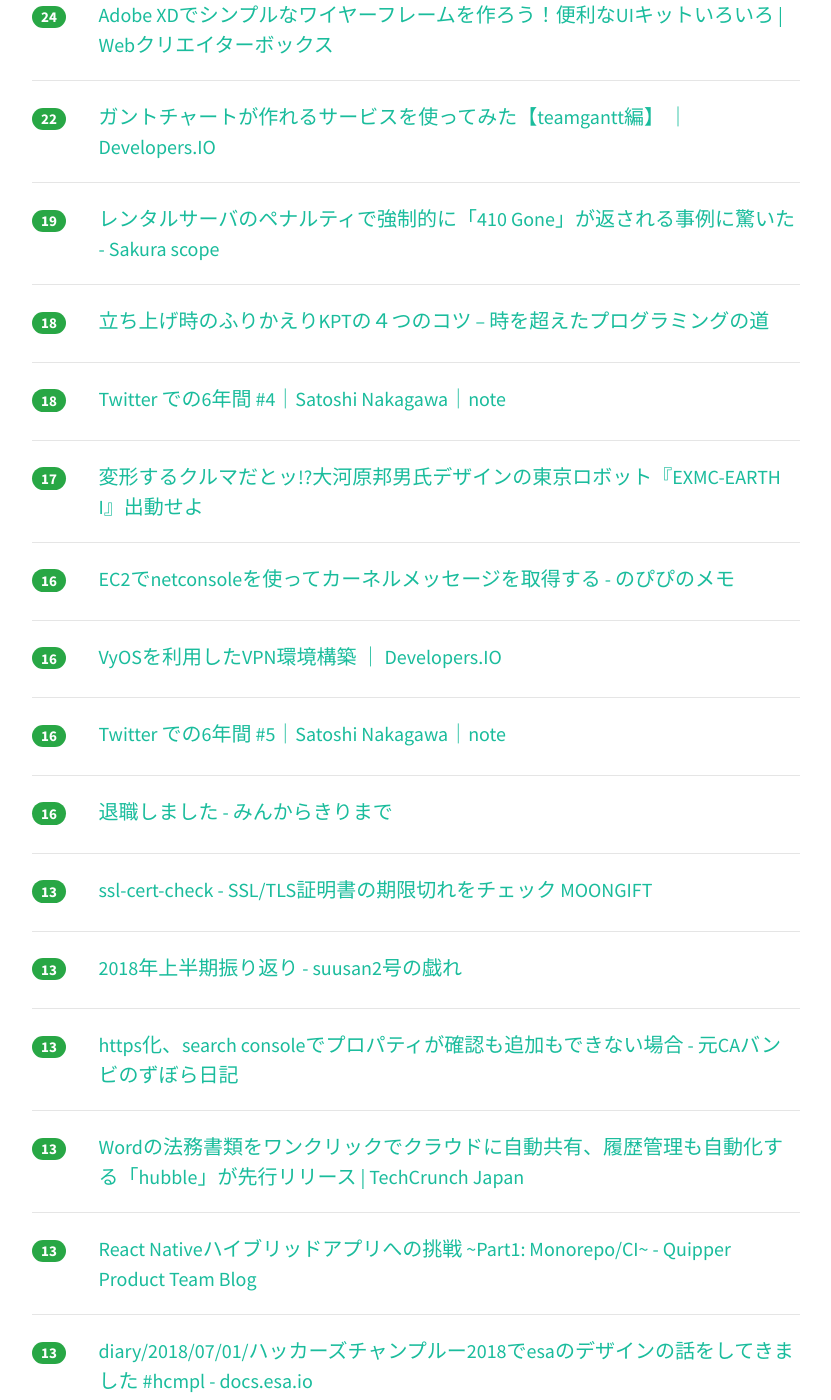
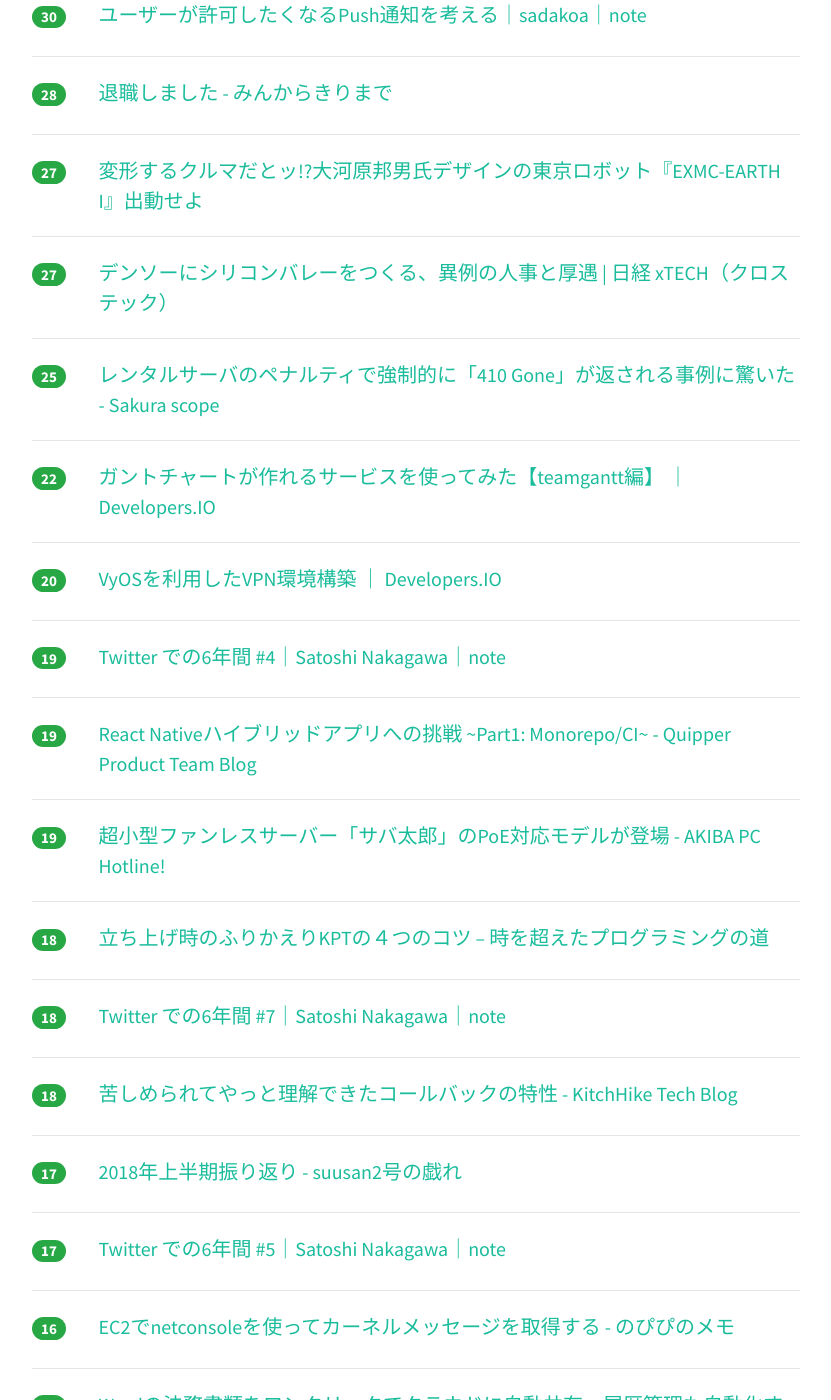
Before and after one commit to yatta47/hatena-matome-site, a Jekyll site: the page built from _posts/2018-07-02-hatena.md, in a window 1280 px wide and 1400 px high, scrolled down 1468 px. Shown: the whole window, without its empty margins (224-1055 px from the left). Built offline with Jekyll 4.4.1, drawn with Linux system fonts in a browser that asks for light colours; nearby versions of some CDN libraries; some of the changed text lies outside the part shown.

Commit message:
Updated 2018-07-02

```diff
--- a/_posts/2018-07-02-hatena.md
+++ b/_posts/2018-07-02-hatena.md
@@ -1,19 +1,24 @@
 ---
 layout: post
 title:  "2018-07-02 はてぶIT"
-date:   2018-07-02 12:02:40
+date:   2018-07-02 13:02:14
 tags: [it-hotentry]
 ---
-54 件のデータあり
+59 件のデータあり
 
 <hr><div class="row">
-<div class="col-1"><span class="badge badge-pill badge-success h2">185</span></div>
+<div class="col-1"><span class="badge badge-pill badge-success h2">348</span></div>
 <div class="col-11"><a href='http://simplearchitect.hatenablog.com/entry/2018/07/02/080248' target='_blank'>ADHD プログラマの私がやっと見つけた「達成すること」が出来る方法 - メソッド屋のブログ</a></div>
 </div>
 <hr>
 <div class="row">
-<div class="col-1"><span class="badge badge-pill badge-success h2">173</span></div>
+<div class="col-1"><span class="badge badge-pill badge-success h2">211</span></div>
 <div class="col-11"><a href='https://shiumachi.hatenablog.com/entry/2018/07/02/005538' target='_blank'>「女性エンジニア」発言についての私的見解 - 科学と非科学の迷宮</a></div>
+</div>
+<hr>
+<div class="row">
+<div class="col-1"><span class="badge badge-pill badge-success h2">112</span></div>
+<div class="col-11"><a href='https://www.suzukikenichi.com/blog/the-faster-you-can-make-your-pages-the-more-speed-uptate-can-take-that-into-account/' target='_blank'>今月導入される Google Speed Uptate は速ければ速いほど評価が上がるアルゴリズムだった | 海外SEO情報ブログ</a></div>
 </div>
 <hr>
 <div class="row">
@@ -22,8 +27,13 @@ tags: [it-hotentry]
 </div>
 <hr>
 <div class="row">
-<div class="col-1"><span class="badge badge-pill badge-success h2">79</span></div>
-<div class="col-11"><a href='https://www.suzukikenichi.com/blog/the-faster-you-can-make-your-pages-the-more-speed-uptate-can-take-that-into-account/' target='_blank'>今月導入される Google Speed Uptate は速ければ速いほど評価が上がるアルゴリズムだった | 海外SEO情報ブログ</a></div>
+<div class="col-1"><span class="badge badge-pill badge-success h2">80</span></div>
+<div class="col-11"><a href='https://japan.zdnet.com/article/35121470/' target='_blank'>「オープンソース開発に重大危機」--GitHubがEUの著作権法改正に反対する理由 - ZDNet Japan</a></div>
+</div>
+<hr>
+<div class="row">
+<div class="col-1"><span class="badge badge-pill badge-success h2">60</span></div>
+<div class="col-11"><a href='https://mkasumi.com/thinking-visual-without-color.html' target='_blank'>色に頼らないビジュアル表現を考える | mkasumi.com</a></div>
 </div>
 <hr>
 <div class="row">
@@ -32,18 +42,13 @@ tags: [it-hotentry]
 </div>
 <hr>
 <div class="row">
-<div class="col-1"><span class="badge badge-pill badge-success h2">50</span></div>
-<div class="col-11"><a href='https://japan.zdnet.com/article/35121470/' target='_blank'>「オープンソース開発に重大危機」--GitHubがEUの著作権法改正に反対する理由 - ZDNet Japan</a></div>
-</div>
-<hr>
-<div class="row">
 <div class="col-1"><span class="badge badge-pill badge-success h2">49</span></div>
 <div class="col-11"><a href='https://note.mu/daikawai/n/n6b79858880e2' target='_blank'>「ゼロから作るディープラーニング」を動画でまとめている人がいたので紹介します。｜Dai｜note</a></div>
 </div>
 <hr>
 <div class="row">
-<div class="col-1"><span class="badge badge-pill badge-success h2">47</span></div>
-<div class="col-11"><a href='https://mkasumi.com/thinking-visual-without-color.html' target='_blank'>色に頼らないビジュアル表現を考える | mkasumi.com</a></div>
+<div class="col-1"><span class="badge badge-pill badge-success h2">37</span></div>
+<div class="col-11"><a href='https://karaage.hatenadiary.jp/entry/2018/07/02/073000' target='_blank'>Oculus Goの体験会するときは画面をPCに無線でミラーリングするのがオススメ - karaage. [からあげ]</a></div>
 </div>
 <hr>
 <div class="row">
@@ -52,18 +57,33 @@ tags: [it-hotentry]
 </div>
 <hr>
 <div class="row">
-<div class="col-1"><span class="badge badge-pill badge-success h2">32</span></div>
-<div class="col-11"><a href='https://karaage.hatenadiary.jp/entry/2018/07/02/073000' target='_blank'>Oculus Goの体験会するときは画面をPCに無線でミラーリングするのがオススメ - karaage. [からあげ]</a></div>
+<div class="col-1"><span class="badge badge-pill badge-success h2">31</span></div>
+<div class="col-11"><a href='https://www.webcreatorbox.com/webinfo/adobe-xd-wireframe' target='_blank'>Adobe XDでシンプルなワイヤーフレームを作ろう！便利なUIキットいろいろ | Webクリエイターボックス</a></div>
+</div>
+<hr>
+<div class="row">
+<div class="col-1"><span class="badge badge-pill badge-success h2">30</span></div>
+<div class="col-11"><a href='https://note.mu/sadako_a_/n/ncf303d36b658' target='_blank'>ユーザーが許可したくなるPush通知を考える｜sadakoa｜note</a></div>
+</div>
+<hr>
+<div class="row">
+<div class="col-1"><span class="badge badge-pill badge-success h2">28</span></div>
+<div class="col-11"><a href='http://kirimin.hatenablog.com/entry/2018/07/02/100655' target='_blank'>退職しました - みんからきりまで</a></div>
+</div>
+<hr>
+<div class="row">
+<div class="col-1"><span class="badge badge-pill badge-success h2">27</span></div>
+<div class="col-11"><a href='https://www.digimonostation.jp/0000145638/' target='_blank'>変形するクルマだとッ!?大河原邦男氏デザインの東京ロボット『EXMC-EARTH I』出動せよ</a></div>
+</div>
+<hr>
+<div class="row">
+<div class="col-1"><span class="badge badge-pill badge-success h2">27</span></div>
+<div class="col-11"><a href='https://tech.nikkeibp.co.jp/atcl/nxt/mag/nc/18/062700057/062700001/' target='_blank'>デンソーにシリコンバレーをつくる、異例の人事と厚遇 | 日経 xTECH（クロステック）</a></div>
 </div>
 <hr>
 <div class="row">
 <div class="col-1"><span class="badge badge-pill badge-success h2">25</span></div>
-<div class="col-11"><a href='https://tech.nikkeibp.co.jp/atcl/nxt/mag/nc/18/062700057/062700001/' target='_blank'>デンソーにシリコンバレーをつくる、異例の人事と厚遇 | 日経 xTECH（クロステック）</a></div>
-</div>
-<hr>
-<div class="row">
-<div class="col-1"><span class="badge badge-pill badge-success h2">24</span></div>
-<div class="col-11"><a href='https://www.webcreatorbox.com/webinfo/adobe-xd-wireframe' target='_blank'>Adobe XDでシンプルなワイヤーフレームを作ろう！便利なUIキットいろいろ | Webクリエイターボックス</a></div>
+<div class="col-11"><a href='https://www.nishishi.com/blog/2017/05/server410gone.html' target='_blank'>レンタルサーバのペナルティで強制的に「410 Gone」が返される事例に驚いた - Sakura scope</a></div>
 </div>
 <hr>
 <div class="row">
@@ -72,8 +92,23 @@ tags: [it-hotentry]
 </div>
 <hr>
 <div class="row">
+<div class="col-1"><span class="badge badge-pill badge-success h2">20</span></div>
+<div class="col-11"><a href='https://dev.classmethod.jp/cloud/aws/vyos-aws-vpn/' target='_blank'>VyOSを利用したVPN環境構築 ｜ Developers.IO</a></div>
+</div>
+<hr>
+<div class="row">
 <div class="col-1"><span class="badge badge-pill badge-success h2">19</span></div>
-<div class="col-11"><a href='https://www.nishishi.com/blog/2017/05/server410gone.html' target='_blank'>レンタルサーバのペナルティで強制的に「410 Gone」が返される事例に驚いた - Sakura scope</a></div>
+<div class="col-11"><a href='https://note.mu/psychs/n/nb160bc724416' target='_blank'>Twitter での6年間 #4｜Satoshi Nakagawa｜note</a></div>
+</div>
+<hr>
+<div class="row">
+<div class="col-1"><span class="badge badge-pill badge-success h2">19</span></div>
+<div class="col-11"><a href='https://quipper.hatenablog.com/entry/2018/07/02/080000' target='_blank'>React Nativeハイブリッドアプリへの挑戦 ~Part1: Monorepo/CI~ - Quipper Product Team Blog</a></div>
+</div>
+<hr>
+<div class="row">
+<div class="col-1"><span class="badge badge-pill badge-success h2">19</span></div>
+<div class="col-11"><a href='https://akiba-pc.watch.impress.co.jp/docs/news/news/1130542.html' target='_blank'>超小型ファンレスサーバー「サバ太郎」のPoE対応モデルが登場 - AKIBA PC Hotline!</a></div>
 </div>
 <hr>
 <div class="row">
@@ -83,12 +118,22 @@ tags: [it-hotentry]
 <hr>
 <div class="row">
 <div class="col-1"><span class="badge badge-pill badge-success h2">18</span></div>
-<div class="col-11"><a href='https://note.mu/psychs/n/nb160bc724416' target='_blank'>Twitter での6年間 #4｜Satoshi Nakagawa｜note</a></div>
+<div class="col-11"><a href='https://note.mu/psychs/n/n4b069e5a24a3' target='_blank'>Twitter での6年間 #7｜Satoshi Nakagawa｜note</a></div>
+</div>
+<hr>
+<div class="row">
+<div class="col-1"><span class="badge badge-pill badge-success h2">18</span></div>
+<div class="col-11"><a href='https://tech.kitchhike.com/entry/2018/06/30/232400' target='_blank'>苦しめられてやっと理解できたコールバックの特性 - KitchHike Tech Blog</a></div>
 </div>
 <hr>
 <div class="row">
 <div class="col-1"><span class="badge badge-pill badge-success h2">17</span></div>
-<div class="col-11"><a href='https://www.digimonostation.jp/0000145638/' target='_blank'>変形するクルマだとッ!?大河原邦男氏デザインの東京ロボット『EXMC-EARTH I』出動せよ</a></div>
+<div class="col-11"><a href='http://suzan2go.hatenablog.com/entry/2018/07/01/234746' target='_blank'>2018年上半期振り返り - suusan2号の戯れ</a></div>
+</div>
+<hr>
+<div class="row">
+<div class="col-1"><span class="badge badge-pill badge-success h2">17</span></div>
+<div class="col-11"><a href='https://note.mu/psychs/n/nd61c62edf1ea' target='_blank'>Twitter での6年間 #5｜Satoshi Nakagawa｜note</a></div>
 </div>
 <hr>
 <div class="row">
@@ -98,17 +143,22 @@ tags: [it-hotentry]
 <hr>
 <div class="row">
 <div class="col-1"><span class="badge badge-pill badge-success h2">16</span></div>
-<div class="col-11"><a href='https://dev.classmethod.jp/cloud/aws/vyos-aws-vpn/' target='_blank'>VyOSを利用したVPN環境構築 ｜ Developers.IO</a></div>
+<div class="col-11"><a href='https://jp.techcrunch.com/2018/07/02/hubble/' target='_blank'>Wordの法務書類をワンクリックでクラウドに自動共有、履歴管理も自動化する「hubble」が先行リリース | TechCrunch Japan</a></div>
 </div>
 <hr>
 <div class="row">
 <div class="col-1"><span class="badge badge-pill badge-success h2">16</span></div>
-<div class="col-11"><a href='https://note.mu/psychs/n/nd61c62edf1ea' target='_blank'>Twitter での6年間 #5｜Satoshi Nakagawa｜note</a></div>
+<div class="col-11"><a href='https://findy-code.io/engineer-lab/fukugyo-development' target='_blank'>副業エンジニアが大活躍！Findyのプロダクト開発を加速させている話 | Findy Engineer Lab - ファインディエンジニアラボ</a></div>
 </div>
 <hr>
 <div class="row">
-<div class="col-1"><span class="badge badge-pill badge-success h2">16</span></div>
-<div class="col-11"><a href='http://kirimin.hatenablog.com/entry/2018/07/02/100655' target='_blank'>退職しました - みんからきりまで</a></div>
+<div class="col-1"><span class="badge badge-pill badge-success h2">14</span></div>
+<div class="col-11"><a href='https://www.bambi.red/entry/blog-https' target='_blank'>https化、search consoleでプロパティが確認も追加もできない場合 - 元CAバンビのずぼら日記</a></div>
+</div>
+<hr>
+<div class="row">
+<div class="col-1"><span class="badge badge-pill badge-success h2">14</span></div>
+<div class="col-11"><a href='http://uxmilk.jp/72949' target='_blank'>UXデザインの承認を得るための「UXの提案書」の作り方 | UX MILK</a></div>
 </div>
 <hr>
 <div class="row">
@@ -118,22 +168,7 @@ tags: [it-hotentry]
 <hr>
 <div class="row">
 <div class="col-1"><span class="badge badge-pill badge-success h2">13</span></div>
-<div class="col-11"><a href='http://suzan2go.hatenablog.com/entry/2018/07/01/234746' target='_blank'>2018年上半期振り返り - suusan2号の戯れ</a></div>
-</div>
-<hr>
-<div class="row">
-<div class="col-1"><span class="badge badge-pill badge-success h2">13</span></div>
-<div class="col-11"><a href='https://www.bambi.red/entry/blog-https' target='_blank'>https化、search consoleでプロパティが確認も追加もできない場合 - 元CAバンビのずぼら日記</a></div>
-</div>
-<hr>
-<div class="row">
-<div class="col-1"><span class="badge badge-pill badge-success h2">13</span></div>
-<div class="col-11"><a href='https://jp.techcrunch.com/2018/07/02/hubble/' target='_blank'>Wordの法務書類をワンクリックでクラウドに自動共有、履歴管理も自動化する「hubble」が先行リリース | TechCrunch Japan</a></div>
-</div>
-<hr>
-<div class="row">
-<div class="col-1"><span class="badge badge-pill badge-success h2">13</span></div>
-<div class="col-11"><a href='https://quipper.hatenablog.com/entry/2018/07/02/080000' target='_blank'>React Nativeハイブリッドアプリへの挑戦 ~Part1: Monorepo/CI~ - Quipper Product Team Blog</a></div>
+<div class="col-11"><a href='https://internet.watch.impress.co.jp/docs/yajiuma/1130565.html' target='_blank'>サムスンのスマホが端末内の写真を他ユーザーに勝手に送信？　redditで報告相次ぐ【やじうまWatch】 - INTERNET Watch</a></div>
 </div>
 <hr>
 <div class="row">
@@ -153,17 +188,22 @@ tags: [it-hotentry]
 <hr>
 <div class="row">
 <div class="col-1"><span class="badge badge-pill badge-success h2">12</span></div>
+<div class="col-11"><a href='https://www.begin.re/' target='_blank'>RE for Beginners | Reverse Engineering</a></div>
+</div>
+<hr>
+<div class="row">
+<div class="col-1"><span class="badge badge-pill badge-success h2">12</span></div>
 <div class="col-11"><a href='https://newswitch.jp/p/13514' target='_blank'>ケタ違いにAI人材が足りない！俄然、注目されるあのサークル</a></div>
 </div>
 <hr>
 <div class="row">
 <div class="col-1"><span class="badge badge-pill badge-success h2">12</span></div>
-<div class="col-11"><a href='https://findy-code.io/engineer-lab/fukugyo-development' target='_blank'>副業エンジニアが大活躍！Findyのプロダクト開発を加速させている話 | Findy Engineer Lab - ファインディエンジニアラボ</a></div>
+<div class="col-11"><a href='https://www.tamashii-yusaburuyo.work/entry/%E3%82%B5%E3%82%A4%E3%83%88%E3%83%9E%E3%83%83%E3%83%97%E3%81%AE%E9%80%81%E4%BF%A1%E3%81%A8Fetch_as_Google%E3%82%92%E8%A1%8C%E3%81%86' target='_blank'>【図解あり】HTTPS配信の後にアクセスが減る現象の対応方法！サイトマップの送信とFetch as Googleを行う - 魂を揺さぶるヨ！</a></div>
 </div>
 <hr>
 <div class="row">
-<div class="col-1"><span class="badge badge-pill badge-success h2">12</span></div>
-<div class="col-11"><a href='https://note.mu/psychs/n/n4b069e5a24a3' target='_blank'>Twitter での6年間 #7｜Satoshi Nakagawa｜note</a></div>
+<div class="col-1"><span class="badge badge-pill badge-success h2">11</span></div>
+<div class="col-11"><a href='https://coliss.com/articles/build-websites/operation/work/codepenchallenge-menus.html' target='_blank'>よく使うリスト要素のメニュー・ナビゲーションをデザインするスタイルシートのアイデア・実装方法のまとめ | コリス</a></div>
 </div>
 <hr>
 <div class="row">
@@ -173,12 +213,12 @@ tags: [it-hotentry]
 <hr>
 <div class="row">
 <div class="col-1"><span class="badge badge-pill badge-success h2">10</span></div>
-<div class="col-11"><a href='https://www.begin.re/' target='_blank'>RE for Beginners | Reverse Engineering</a></div>
+<div class="col-11"><a href='http://www.sem-r.com/google-2010/20180702025520.html' target='_blank'>Google Speed Update、読込速度改善で検索順位上昇も ::SEM R (#SEMR)</a></div>
 </div>
 <hr>
 <div class="row">
 <div class="col-1"><span class="badge badge-pill badge-success h2">10</span></div>
-<div class="col-11"><a href='http://www.sem-r.com/google-2010/20180702025520.html' target='_blank'>Google Speed Update、読込速度改善で検索順位上昇も ::SEM R (#SEMR)</a></div>
+<div class="col-11"><a href='https://www.publickey1.jp/blog/18/mongodb_mobliemongodbiosandroidmongodb.html' target='_blank'>MongoDB Moblie発表。フル機能のMongoDBがiOS/Androidに対応、サーバのMongoDBとのデータ同期も可能に － Publickey</a></div>
 </div>
 <hr>
 <div class="row">
@@ -193,17 +233,7 @@ tags: [it-hotentry]
 <hr>
 <div class="row">
 <div class="col-1"><span class="badge badge-pill badge-success h2">9</span></div>
-<div class="col-11"><a href='https://internet.watch.impress.co.jp/docs/yajiuma/1130565.html' target='_blank'>サムスンのスマホが端末内の写真を他ユーザーに勝手に送信？　redditで報告相次ぐ【やじうまWatch】 - INTERNET Watch</a></div>
-</div>
-<hr>
-<div class="row">
-<div class="col-1"><span class="badge badge-pill badge-success h2">9</span></div>
 <div class="col-11"><a href='https://github.com/Canner/canner' target='_blank'>GitHub - Canner/canner: Universal CMS framework in React & Apollo GraphQL for Firebase, Prisma, GraphQL, Restful API</a></div>
-</div>
-<hr>
-<div class="row">
-<div class="col-1"><span class="badge badge-pill badge-success h2">9</span></div>
-<div class="col-11"><a href='https://www.tamashii-yusaburuyo.work/entry/%E3%82%B5%E3%82%A4%E3%83%88%E3%83%9E%E3%83%83%E3%83%97%E3%81%AE%E9%80%81%E4%BF%A1%E3%81%A8Fetch_as_Google%E3%82%92%E8%A1%8C%E3%81%86' target='_blank'>【図解あり】HTTPS配信の後にアクセスが減る現象の対応方法！サイトマップの送信とFetch as Googleを行う - 魂を揺さぶるヨ！</a></div>
 </div>
 <hr>
 <div class="row">
@@ -213,7 +243,7 @@ tags: [it-hotentry]
 <hr>
 <div class="row">
 <div class="col-1"><span class="badge badge-pill badge-success h2">9</span></div>
-<div class="col-11"><a href='https://tech.kitchhike.com/entry/2018/06/30/232400' target='_blank'>苦しめられてやっと理解できたコールバックの特性 - KitchHike Tech Blog</a></div>
+<div class="col-11"><a href='https://ift.tt/2z18S3g' target='_blank'>退職しました - みんからきりまで</a></div>
 </div>
 <hr>
 <div class="row">
@@ -223,12 +253,17 @@ tags: [it-hotentry]
 <hr>
 <div class="row">
 <div class="col-1"><span class="badge badge-pill badge-success h2">8</span></div>
-<div class="col-11"><a href='https://markezine.jp/article/detail/28718' target='_blank'>「それ“ムーンショット”だね」菅原健一氏独立、新たな野望は企業の10倍成長の支援 (1/3)：MarkeZine（マーケジン）</a></div>
+<div class="col-11"><a href='http://marketing.itmedia.co.jp/mm/articles/1806/29/news145.html' target='_blank'>LINE公式アカウントが月額0円からスタート可能に、他　マーケティング視点で注目すべきLINEの進化とは？ (1/2) - ITmedia マーケティング</a></div>
 </div>
 <hr>
 <div class="row">
 <div class="col-1"><span class="badge badge-pill badge-success h2">8</span></div>
-<div class="col-11"><a href='https://ift.tt/2z18S3g' target='_blank'>退職しました - みんからきりまで</a></div>
+<div class="col-11"><a href='http://www.atmarkit.co.jp/ait/articles/1807/02/news018.html' target='_blank'>Windows 10の「ストレージセンサー」でディスクの空き領域を自動的に増やす：Tech TIPS - ＠IT</a></div>
+</div>
+<hr>
+<div class="row">
+<div class="col-1"><span class="badge badge-pill badge-success h2">8</span></div>
+<div class="col-11"><a href='https://markezine.jp/article/detail/28718' target='_blank'>「それ“ムーンショット”だね」菅原健一氏独立、新たな野望は企業の10倍成長の支援 (1/3)：MarkeZine（マーケジン）</a></div>
 </div>
 <hr>
 <div class="row">
@@ -262,17 +297,7 @@ tags: [it-hotentry]
 </div>
 <hr>
 <div class="row">
-<div class="col-1"><span class="badge badge-pill badge-success h2">7</span></div>
-<div class="col-11"><a href='http://www.atmarkit.co.jp/ait/articles/1807/02/news018.html' target='_blank'>Windows 10の「ストレージセンサー」でディスクの空き領域を自動的に増やす：Tech TIPS - ＠IT</a></div>
+<div class="col-1"><span class="badge badge-pill badge-success h2">3</span></div>
+<div class="col-11"><a href='https://av.watch.impress.co.jp/docs/news/1130598.html' target='_blank'>Amazon Prime Videoチャンネルにdアニメやスカパー！アニメ、Gaoraなど10ch追加 - AV Watch</a></div>
 </div>
 <hr>
-<div class="row">
-<div class="col-1"><span class="badge badge-pill badge-success h2">6</span></div>
-<div class="col-11"><a href='http://marketing.itmedia.co.jp/mm/articles/1806/29/news145.html' target='_blank'>LINE公式アカウントが月額0円からスタート可能に、他　マーケティング視点で注目すべきLINEの進化とは？ (1/2) - ITmedia マーケティング</a></div>
-</div>
-<hr>
-<div class="row">
-<div class="col-1"><span class="badge badge-pill badge-success h2">4</span></div>
-<div class="col-11"><a href='https://coliss.com/articles/build-websites/operation/work/codepenchallenge-menus.html' target='_blank'>よく使うリスト要素のメニュー・ナビゲーションをデザインするスタイルシートのアイデア・実装方法のまとめ | コリス</a></div>
-</div>
-<hr>
```
